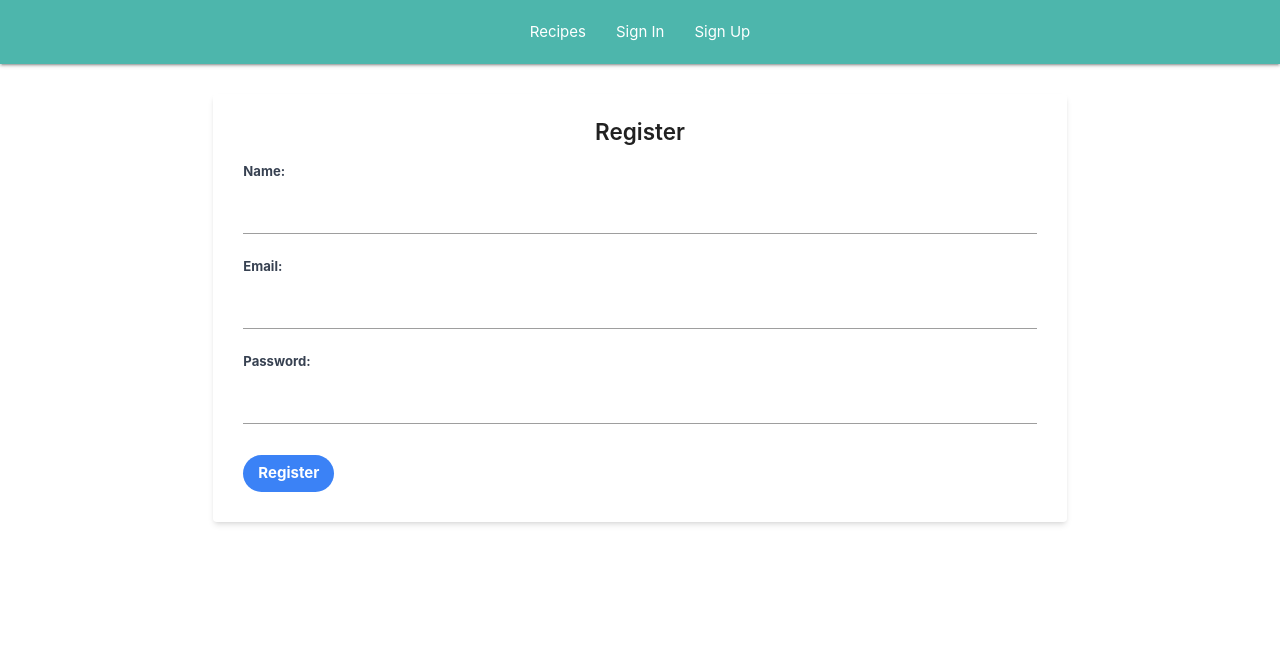
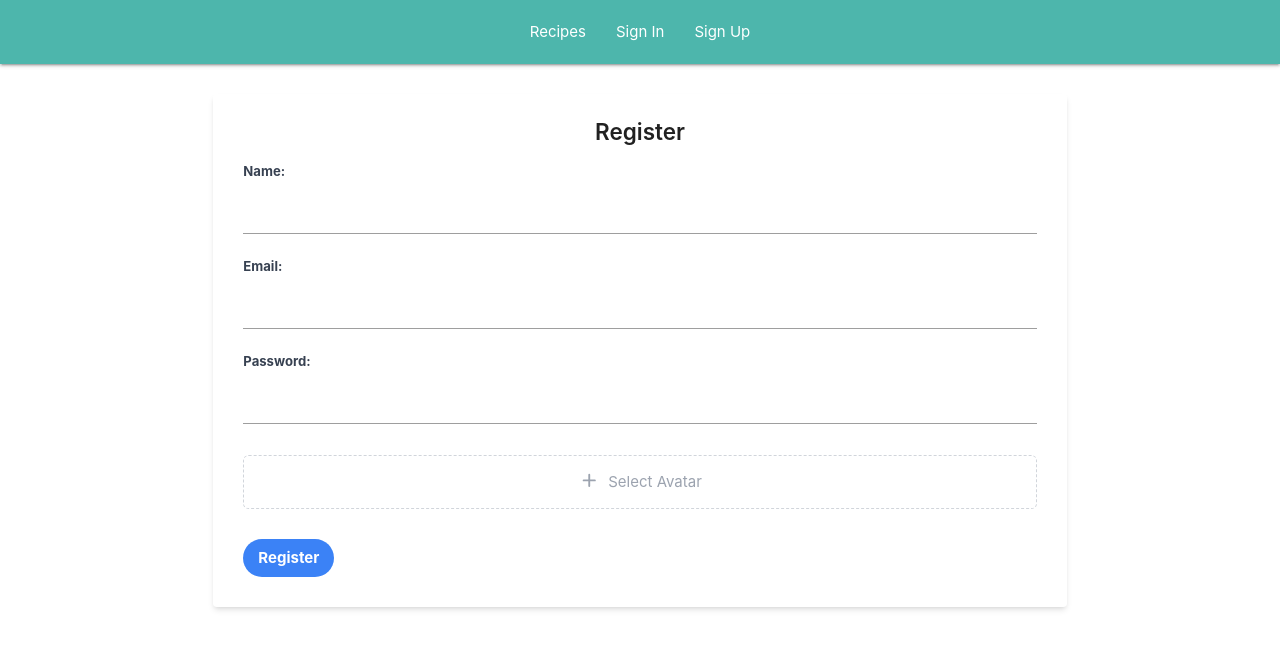
Before and after one commit to 001priyanshu/college-assignment, a React (Create React App) app: page /signup in a window 1280 px wide. Shown: the top 648 px of the page. Built offline with nearby package versions, Linux system fonts and the light colour scheme.

Commit message:
added profile avatar

```diff
--- a/src/components/Recipe/CreateNew.jsx
+++ b/src/components/Recipe/CreateNew.jsx
@@ -3,16 +3,11 @@
 import { useNavigate } from "react-router-dom";
 import { useCookies } from "react-cookie";
 import { storage } from "../firebase/firebase.init";
-  import { ref, getDownloadURL } from "firebase/storage";
-  import Dropdown from 'react-dropdown';
-  import 'react-dropdown/style.css';
+import { ref, uploadBytes, getDownloadURL } from "firebase/storage";
+import Dropdown from "react-dropdown";
+import "react-dropdown/style.css";
 
-
-  const options = [
-    'lunch', 'dinner', 'supper', 'breakfast', 'desert'
-  ];
-
-
+const options = ["lunch", "dinner", "supper", "breakfast", "desert"];
 
 const CreateNew = () => {
   const [cookies] = useCookies(["access_token"]);
@@ -40,7 +35,6 @@
     const newMealType = selectedOption.value;
 
     setRecipe({ ...recipe, mealType: newMealType });
-
   };
 
   const handleIngredientChange = (event, index) => {
@@ -81,6 +75,7 @@
 
       if (selectedImage) {
         const imageRef = ref(storage, `images/${selectedImage.name}`);
+        await uploadBytes(imageRef, selectedImage);
         const url = await getDownloadURL(imageRef);
 
         await axios.post(
@@ -192,10 +187,13 @@
           <label htmlFor="mealType" className="block text-sm font-medium">
             Meal Type
           </label>
-            <Dropdown options={options} onChange={handleRecipeType} value={recipe.maealType} placeholder="Select an option" />
-
+          <Dropdown
+            options={options}
+            onChange={handleRecipeType}
+            value={recipe.maealType}
+            placeholder="Select an option"
+          />
         </div>
-
 
         <div>
           <label htmlFor="imageUrl" className="block text-sm font-medium">
--- a/src/components/Registration/Signup.jsx
+++ b/src/components/Registration/Signup.jsx
@@ -1,32 +1,61 @@
 import React, { useState } from "react";
 import axios from "axios";
+import { storage } from "../firebase/firebase.init";
+import { ref, uploadBytes, getDownloadURL } from "firebase/storage";
+import { useNavigate } from "react-router-dom";
 
 const Signup = () => {
   const [email, setEmail] = useState("");
   const [name, setName] = useState("");
   const [password, setPassword] = useState("");
+  const [selectedImage, setSelectedImage] = useState(null);
+  const navigate = useNavigate();
+
+  const handleChange = (event) => {
+    const selectedFile = event.target.files[0];
+    setSelectedImage(selectedFile);
+  };
 
   const handleSubmit = async (event) => {
     event.preventDefault();
 
     try {
+      let url;
+      if (selectedImage) {
+        const imageRef = ref(storage, `images/${selectedImage.name}`);
+        await uploadBytes(imageRef, selectedImage);
+
+        url = await getDownloadURL(imageRef);
+      }
       const res = await axios.post("http://localhost:5000/api/user/signup", {
         name,
         email,
         password,
+        avatar: url ? url : null,
       });
-      if (res.data.success) alert("Registration Completed! Now login.");
+      if (res.data.success) {
+        navigate("/signin");
+        alert("Registration Completed! Now login.");
+      }
     } catch (error) {
-      alert(error.message);
+      console.log(error.message);
     }
   };
 
   return (
     <div className="auth-container container w-2/3 mt-8 mx-auto">
-      <form onSubmit={handleSubmit} className="bg-white shadow-md rounded px-8 pt-6 pb-8 mb-4">
+      <form
+        onSubmit={handleSubmit}
+        className="bg-white shadow-md rounded px-8 pt-6 pb-8 mb-4"
+      >
         <h2 className="text-2xl font-semibold mb-4 text-center">Register</h2>
         <div className="form-group mb-4">
-          <label htmlFor="name" className="block text-gray-700 text-sm font-bold mb-2">Name:</label>
+          <label
+            htmlFor="name"
+            className="block text-gray-700 text-sm font-bold mb-2"
+          >
+            Name:
+          </label>
           <input
             type="text"
             id="name"
@@ -36,7 +65,12 @@ const Signup = () => {
           />
         </div>
         <div className="form-group mb-4">
-          <label htmlFor="email" className="block text-gray-700 text-sm font-bold mb-2">Email:</label>
+          <label
+            htmlFor="email"
+            className="block text-gray-700 text-sm font-bold mb-2"
+          >
+            Email:
+          </label>
           <input
             type="text"
             id="email"
@@ -46,7 +80,12 @@ const Signup = () => {
           />
         </div>
         <div className="form-group mb-6">
-          <label htmlFor="password" className="block text-gray-700 text-sm font-bold mb-2">Password:</label>
+          <label
+            htmlFor="password"
+            className="block text-gray-700 text-sm font-bold mb-2"
+          >
+            Password:
+          </label>
           <input
             type="password"
             id="password"
@@ -55,7 +94,54 @@ const Signup = () => {
             className="shadow appearance-none border rounded w-full py-2 px-3 text-gray-700 leading-tight focus:outline-none focus:shadow-outline"
           />
         </div>
-        <button type="submit" className="bg-blue-500 hover:bg-blue-700 text-white font-bold py-2 px-4 rounded-full focus:outline-none focus:shadow-outline">
+        <div className="relative border border-dashed border-gray-300 p-4 rounded-md">
+          {!selectedImage && (
+            <input
+              type="file"
+              accept="image/*"
+              name="photo"
+              className="absolute top-0 left-0 h-full w-full opacity-0"
+              onChange={handleChange}
+            />
+          )}
+          {selectedImage ? (
+            <div className="flex items-center">
+              <svg
+                className="w-6 h-6 text-green-600"
+                fill="none"
+                strokeLinecap="round"
+                strokeLinejoin="round"
+                strokeWidth="2"
+                viewBox="0 0 24 24"
+                stroke="currentColor"
+              >
+                <path d="M5 13l4 4L19 7"></path>
+              </svg>
+              <p className="ml-2 text-green-600 font-semibold">
+                Image selected
+              </p>
+            </div>
+          ) : (
+            <div className="flex items-center justify-center">
+              <svg
+                className="w-6 h-6 text-gray-400"
+                fill="none"
+                strokeLinecap="round"
+                strokeLinejoin="round"
+                strokeWidth="2"
+                viewBox="0 0 24 24"
+                stroke="currentColor"
+              >
+                <path d="M12 4v6m0 0v6m0-6h6m-6 0H6"></path>
+              </svg>
+              <p className="ml-2 text-gray-400">Select Avatar</p>
+            </div>
+          )}
+        </div>
+        <button
+          type="submit"
+          className="mt-8 bg-blue-500 hover:bg-blue-700 text-white font-bold py-2 px-4 rounded-full focus:outline-none focus:shadow-outline"
+        >
           Register
         </button>
       </form>
--- a/src/components/navbar/navbar.js
+++ b/src/components/navbar/navbar.js
@@ -1,10 +1,12 @@
 import React from "react";
 import { Link, useNavigate } from "react-router-dom";
 import { useCookies } from "react-cookie";
+import { useGetUserID } from "../../hooks/useGetUserID";
 
 const NavBar = () => {
   const [cookies, setCookies] = useCookies(["access_token"]);
   const navigation = useNavigate();
+  const user = useGetUserID();
 
   const handleLogOut = () => {
     setCookies("access_token", JSON.stringify(""));
@@ -33,6 +35,15 @@ const NavBar = () => {
             <li onClick={handleLogOut}>
               <Link>Log Out</Link>
             </li>
+            <li>
+              <Link>
+                <img
+                  src={JSON.parse(user).avatar}
+                  alt=""
+                  className="w-10 h-10 rounded-full mr-4"
+                />
+              </Link>
+            </li>
           </ul>
         ) : (
           <ul
```
Lines whose indentation alone changed are shown as unchanged.
